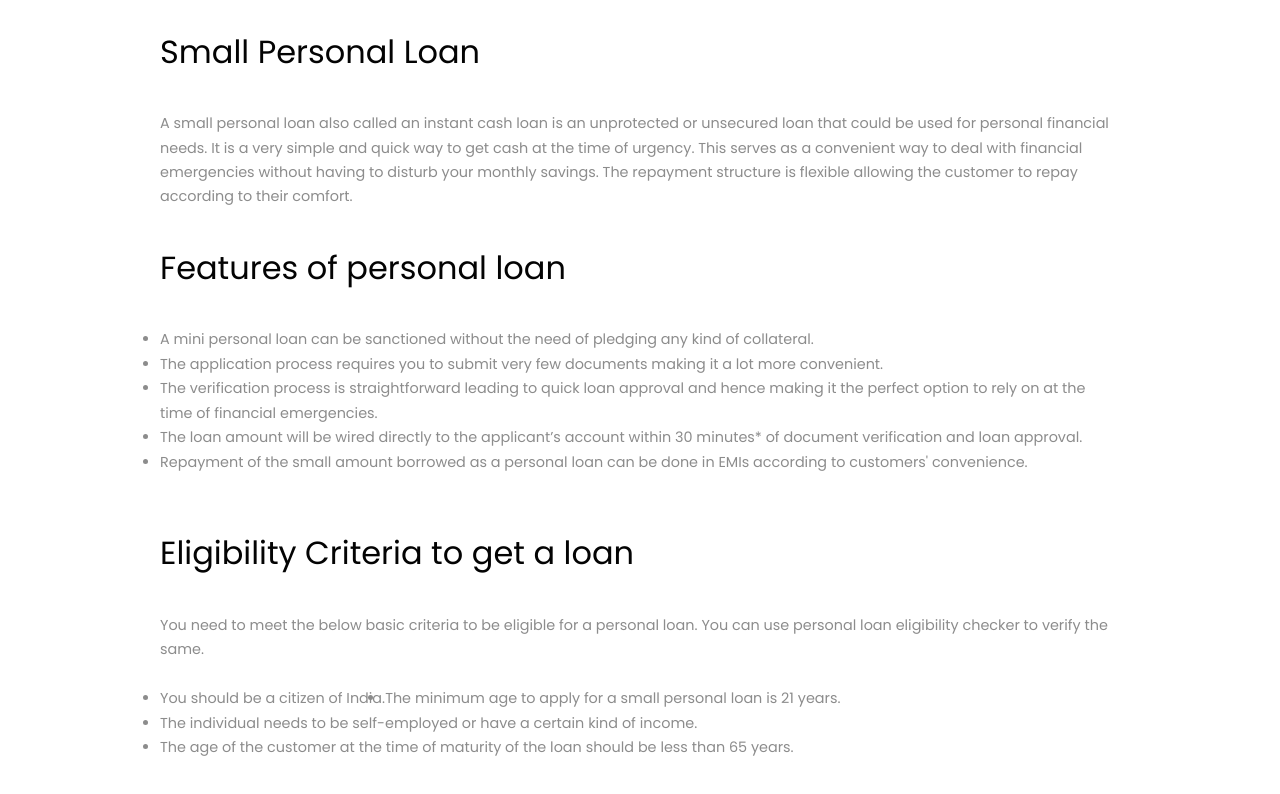
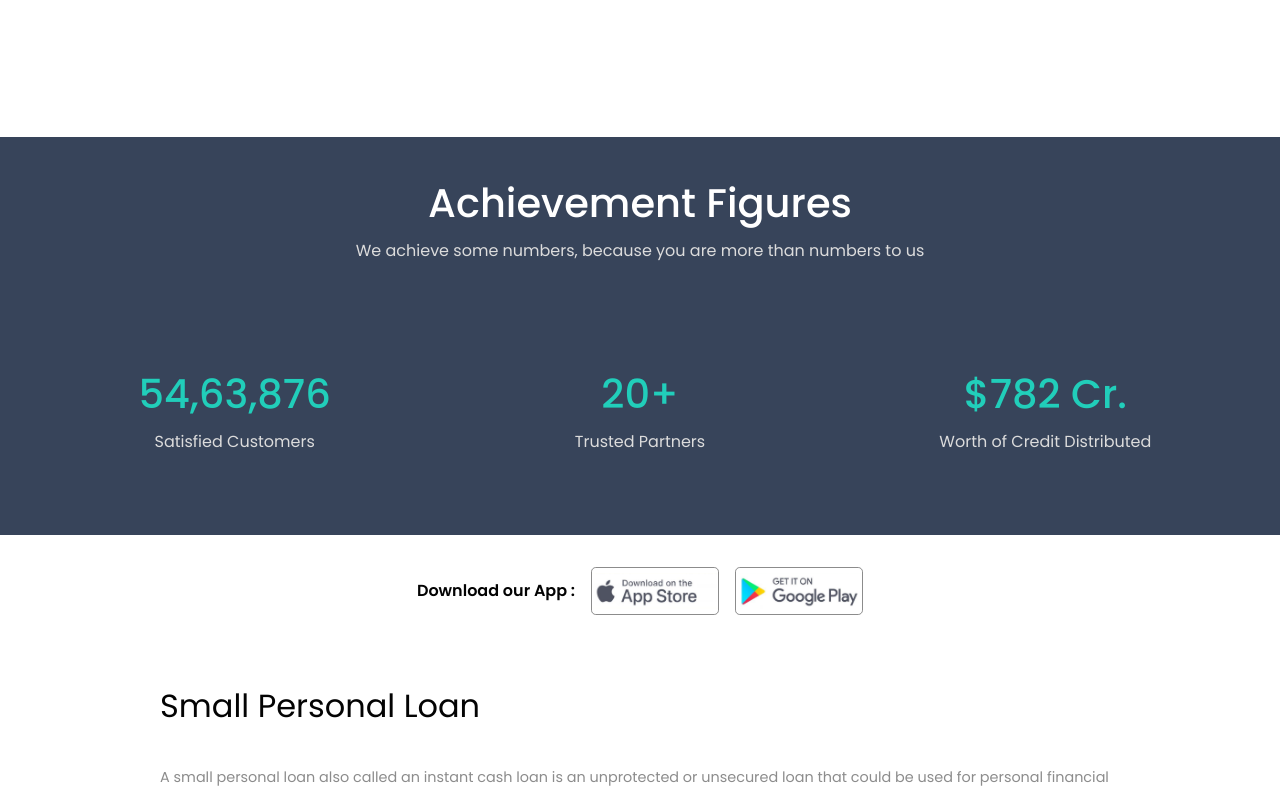
Before and after one commit to bharatyws/RightRate, a React (Create React App) app: page / in a window 1280 px wide. Shown: the part 3340-4134 px from the top of the page. Built offline with nearby package versions, Linux system fonts and the light colour scheme; the HTML template or start-up script is replaced by a standard one.

Commit message:
new features

```diff
--- a/src/App.jsx
+++ b/src/App.jsx
@@ -11,6 +11,8 @@ import Faquestions from './components/faquestions/Faquestions'
 import Emicalculator from './components/emicalculator/Emicalculator'
 import Details from './components/details/Details'
 import Reasons from './components/reasons/Reasons'
+import Download from './components/download/Download'
+import Achievements from './components/achievements/Achievements'
 
 const App = () => {
   return (
@@ -20,12 +22,17 @@ const App = () => {
         <Mover/>
         <Applynow/>
         <WhyRightrate/>
+        <Download/>
+        <Emicalculator/>
+        <Achievements/>
         <Eligibility/>
-        <Emicalculator/>
+        <Download/>
         <Details/>
+        <Download/>
         <Reasons/>
         <Testimonials/>
         <Faquestions/>
+        <Download/>
         <Footer/>
     </>
   )
--- /dev/null
+++ b/src/components/achievements/Achievements.jsx
@@ -0,0 +1,28 @@
+import React from 'react'
+import './achievements.css'
+
+const Achievements = () => {
+  return (
+    <section className='achievements__container'>
+        <h1>Achievement Figures</h1>
+        <p>We achieve some numbers, because you are more than numbers to us</p>
+        <div className="numbers__container">
+             <div className="cust__num num">
+                <h1>54,63,876</h1>
+                <p>Satisfied Customers</p>
+            </div>
+            <div className="partner__num num">
+                <h1>20+</h1>
+                <p>Trusted Partners</p>
+            </div>
+            <div className="amount__num num">
+                <h1>$782 Cr.</h1>
+                <p>Worth of Credit Distributed</p>
+            </div>
+        </div>
+
+    </section>
+  )
+}
+
+export default Achievements
--- /dev/null
+++ b/src/components/achievements/achievements.css
@@ -0,0 +1,28 @@
+.achievements__container {
+    background: var(--color-bg);
+    color: var(--color-white);
+    padding: 2rem;
+    text-align: center;
+}
+
+.achievements__container P {
+    color: var(--color-white-variant);
+}
+
+.numbers__container {
+    display: grid;
+    grid-template-columns: 1fr 1fr 1fr;
+    margin-top: 3rem;
+}
+
+.num {
+    padding: 3rem 0;
+}
+
+.num h1 {
+    color: var(--color-primary);
+}
+
+.num p {
+    color: var(--color-white-variant);
+}
--- /dev/null
+++ b/src/components/download/Download.jsx
@@ -0,0 +1,18 @@
+import React from 'react'
+import './download.css'
+import ImgApple from '../../assets/app_store.png'
+import ImgPlay from '../../assets/googple_play.png'
+
+const Download = () => {
+  return (
+    <section className=' container download__app'>
+        <p>Download our App : </p>
+        <a href="AppStore"> <img src={ ImgApple } alt='app'/> </a>
+        <a href="PlayStore">  <img src={ ImgPlay } alt='play'/></a>
+
+
+    </section>
+  )
+}
+
+export default Download
--- /dev/null
+++ b/src/components/download/download.css
@@ -0,0 +1,20 @@
+.download__app{
+    padding: 2rem;
+    display: flex;
+    flex-direction: row;
+    align-items: center;
+    justify-content: center;
+    gap: 1rem;
+}
+
+.download__app p {
+    font-weight: 600;
+}
+
+.download__app img {
+    height: 3rem;
+    width: 8rem;
+    object-fit: contain;
+    border: 1px solid var(--color-grey);
+    border-radius: 0.3rem;
+}
--- a/src/components/navbar/Navbar.jsx
+++ b/src/components/navbar/Navbar.jsx
@@ -10,14 +10,14 @@ const Navbar = () => {
 
         <nav className='navigation-menu'>
             <ul>
-                <li><a href="#"> Company</a></li>
-                <li><a href="#"> Intrests</a></li>
-                <li><a href="#"> EMI Calculator</a></li>
-                <li><a href="#"> Awards</a></li>
+                <li><a href=".deatils"> Company</a></li>
+                <li><a href=".footer"> Intrests</a></li>
+                <li><a href=".emicalculator"> EMI Calculator</a></li>
+                <li><a href=".awards"> Awards</a></li>
             </ul>
 
         </nav>
-        <a href="" className='btn btn-primary'> Login/Signup</a>
+        <a href="login" className='btn btn-primary'> Login/Signup</a>
 
         <button className='hamburger'><img src={menu} className='menu_icon' alt=""  /></button>
     </section>
--- a/src/index.css
+++ b/src/index.css
@@ -15,7 +15,9 @@
   --color-grey: #8c8c8c;
   --color-primary-dull: #92d6d6;
   --color-white: #ffffff;
+  --color-white-variant: #dcdcdc;
   --color-text: #030303;
+  --color-bg: #37445a;
 
   --transition: all 400ms ease;
 
```
Also changed, not shown: src/assets/app_store.png (added), src/assets/googple_play.png (added).
